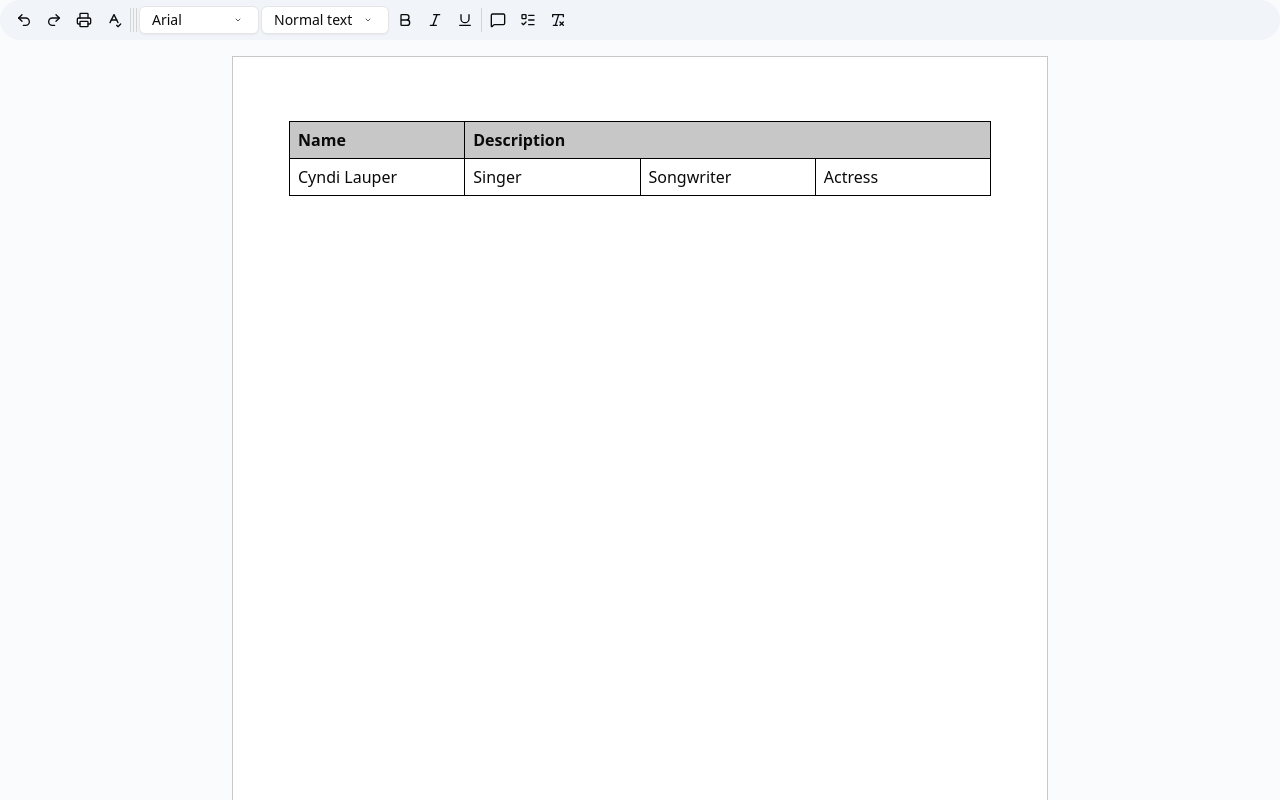
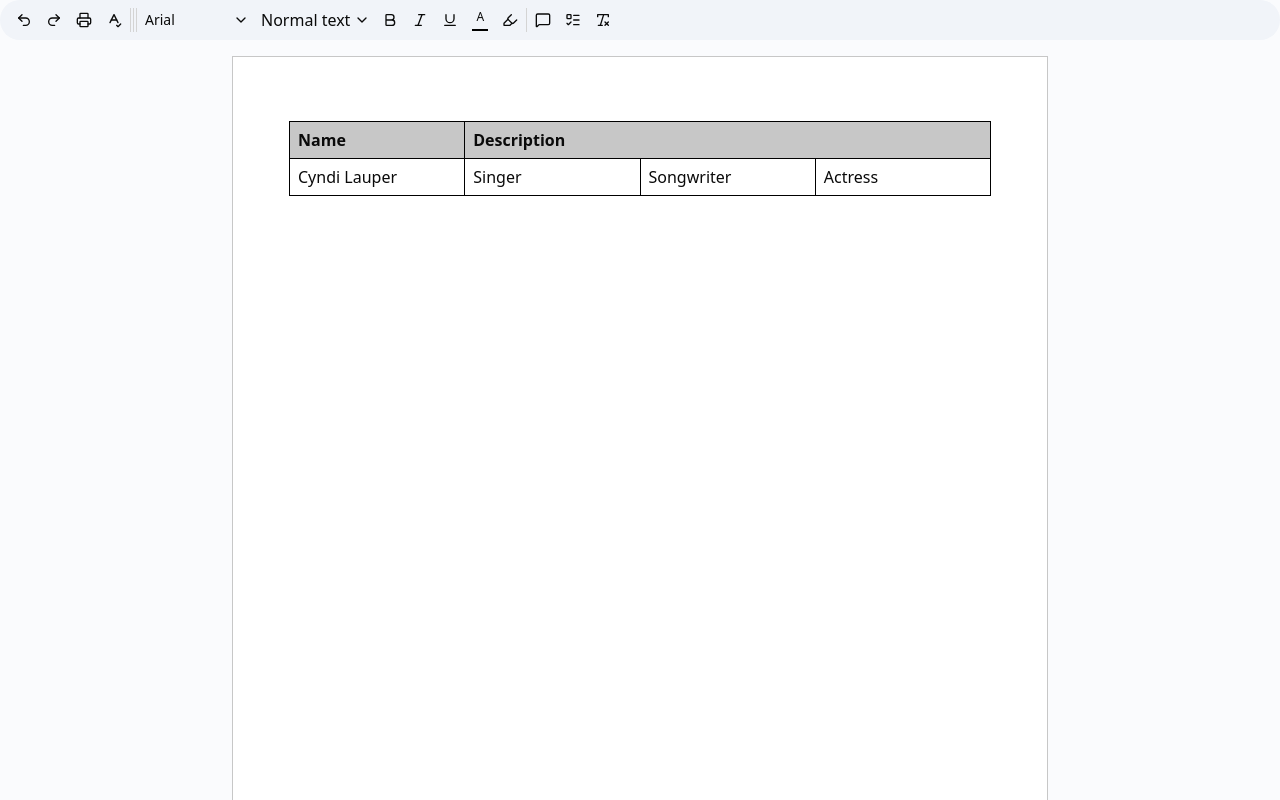
Before and after one commit to MorenoRajaonarison/gdoc, a Next.js app: page /documents/123 in a window 1280 px wide. Shown: the top 800 px of the page. Built offline with nearby package versions, Linux system fonts and the light colour scheme.

Commit message:
Color tools (text & highlight)

```diff
--- a/app/documents/[documentId]/editor.tsx
+++ b/app/documents/[documentId]/editor.tsx
@@ -6,6 +6,7 @@ import { TaskList, TaskItem } from "@tiptap/extension-list";
 import { TableKit } from "@tiptap/extension-table";
 import Image from "@tiptap/extension-image";
 import { TextStyleKit } from "@tiptap/extension-text-style";
+import Highlight from '@tiptap/extension-highlight'
 import { useEditorStore } from "@/store/use-editor-store";
 
 export const Editor = () => {
@@ -56,6 +57,9 @@ export const Editor = () => {
         },
       }),
       TextStyleKit,
+      Highlight.configure({
+        multicolor: true,
+      })
     ],
     content: `
         <table>
--- a/app/documents/[documentId]/toolbar.tsx
+++ b/app/documents/[documentId]/toolbar.tsx
@@ -14,6 +14,7 @@ import {
   ListTodoIcon,
   RemoveFormattingIcon,
   ChevronDownIcon,
+  HighlighterIcon,
 } from "lucide-react";
 import {
   DropdownMenu,
@@ -26,6 +27,7 @@ import { useEditorStore } from "@/store/use-editor-store";
 import { Separator } from "@/components/ui/separator";
 import { Button } from "@/components/ui/button";
 import { type Level } from "@tiptap/extension-heading";
+import { CirclePicker, SketchPicker, type ColorResult } from "react-color";
 
 interface ToolbarBtnProps {
   onClick?: () => void;
@@ -57,13 +59,12 @@ const HeadingLevelBtn = () => {
   return (
     <DropdownMenu>
       <DropdownMenuTrigger asChild>
-        <Button
-          variant="outline"
+        <button
           className="h-7 min-w-7 shrink-0 flex items-center justify-center rounded-sm hover:bg-neutral-200/80"
         >
           <span className="truncate">{getCurrentHeading()}</span>
           <ChevronDownIcon className="p-1 flex flex-col gap-y-1" />
-        </Button>
+        </button>
       </DropdownMenuTrigger>
       <DropdownMenuContent className="p-1 flex flex-col gap-x-1">
         {headings.map(({ label, value, fontSize }) => (
@@ -109,15 +110,14 @@ const FontFamilyBtn = () => {
   return (
     <DropdownMenu>
       <DropdownMenuTrigger asChild>
-        <Button
-          variant="outline"
+        <button
           className="h-7 w-[120px] shrink-0 flex items-center justify-between rounded-sm hover:bg-neutral-200/80 px-1.5 overflow-hidden text-sm"
         >
           <div className="truncate">
             {editor?.getAttributes("textStyle").fontFamily || "Arial"}
           </div>
           <ChevronDownIcon className="p-1 flex flex-col gap-y-1" />
-        </Button>
+        </button>
       </DropdownMenuTrigger>
       <DropdownMenuContent className="p-1 flex flex-col gap-x-1">
         {fonts.map(({ label, value }) => (
@@ -138,6 +138,57 @@ const FontFamilyBtn = () => {
     </DropdownMenu>
   );
 };
+
+const TextColorBtn = () => {
+  const { editor } = useEditorStore();
+
+  const currentColor = editor?.getAttributes("textStyle").color || "#000000";
+
+  const onChange = (color: ColorResult) => {
+    editor?.chain().focus().setColor(color.hex).run();
+  }
+
+  return (
+    <DropdownMenu>
+      <DropdownMenuTrigger asChild>
+        <button
+          className="h-7 min-w-7 shrink-0 flex flex-col gap-1 items-center justify-center rounded-sm hover:bg-neutral-200/80 px-1.5 overflow-hidden text-sm"
+        >
+          <span className="text-xs">A</span>
+          <div className="h-0.5 w-full" style={{ backgroundColor: currentColor }}/>
+        </button>
+      </DropdownMenuTrigger>
+      <DropdownMenuContent className="p-0">
+        <SketchPicker onChange={onChange} color={currentColor} />
+      </DropdownMenuContent>
+    </DropdownMenu>
+  )
+}
+
+const HighlightColorBtn = () => {
+  const { editor } = useEditorStore();
+
+  const currentColor = editor?.getAttributes("highlight").color || "#ffffff";
+
+  const onChange = (color: ColorResult) => {
+    editor?.chain().focus().setHighlight({color: color.hex}).run();
+  }
+
+  return (
+    <DropdownMenu>
+      <DropdownMenuTrigger asChild>
+        <button
+          className="h-7 min-w-7 shrink-0 flex flex-col gap-1 items-center justify-center rounded-sm hover:bg-neutral-200/80 px-1.5 overflow-hidden text-sm"
+        >
+          <HighlighterIcon className="size-4" />
+        </button>
+      </DropdownMenuTrigger>
+      <DropdownMenuContent className="p-0">
+        <SketchPicker onChange={onChange} color={currentColor}/>
+      </DropdownMenuContent>
+    </DropdownMenu>
+  )
+}
 
 const ToolbarBtn = ({ onClick, isActive, icon: Icon }: ToolbarBtnProps) => {
   return (
@@ -245,7 +296,8 @@ const Toolbar = () => {
       {sections[1].map((item) => (
         <ToolbarBtn key={item.label} {...item} />
       ))}
-      {/* TODO: Text color, highligh color */}
+      <TextColorBtn />
+      <HighlightColorBtn />
       <Separator orientation="vertical" className="h-6! bg-neutral-300" />
       {sections[2].map((item) => (
         <ToolbarBtn key={item.label} {...item} />
--- a/package.json
+++ b/package.json
@@ -11,6 +11,7 @@
     "@radix-ui/react-dropdown-menu": "^2.1.16",
     "@radix-ui/react-separator": "^1.1.8",
     "@radix-ui/react-slot": "^1.2.4",
+    "@tiptap/extension-highlight": "^3.15.3",
     "@tiptap/extension-image": "^3.15.3",
     "@tiptap/extension-list": "^3.15.3",
     "@tiptap/extension-table": "^3.15.3",
@@ -18,11 +19,13 @@
     "@tiptap/pm": "^3.15.3",
     "@tiptap/react": "^3.15.3",
     "@tiptap/starter-kit": "^3.15.3",
+    "@types/react-color": "^3.0.13",
     "class-variance-authority": "^0.7.1",
     "clsx": "^2.1.1",
     "lucide-react": "^0.562.0",
     "next": "15.5.9",
     "react": "19.1.0",
+    "react-color": "^2.19.3",
     "react-dom": "19.1.0",
     "tailwind-merge": "^3.4.0",
     "zustand": "^5.0.10"
```
Also changed, not shown: 1 other file (tests, documents, lock files or other folders).
